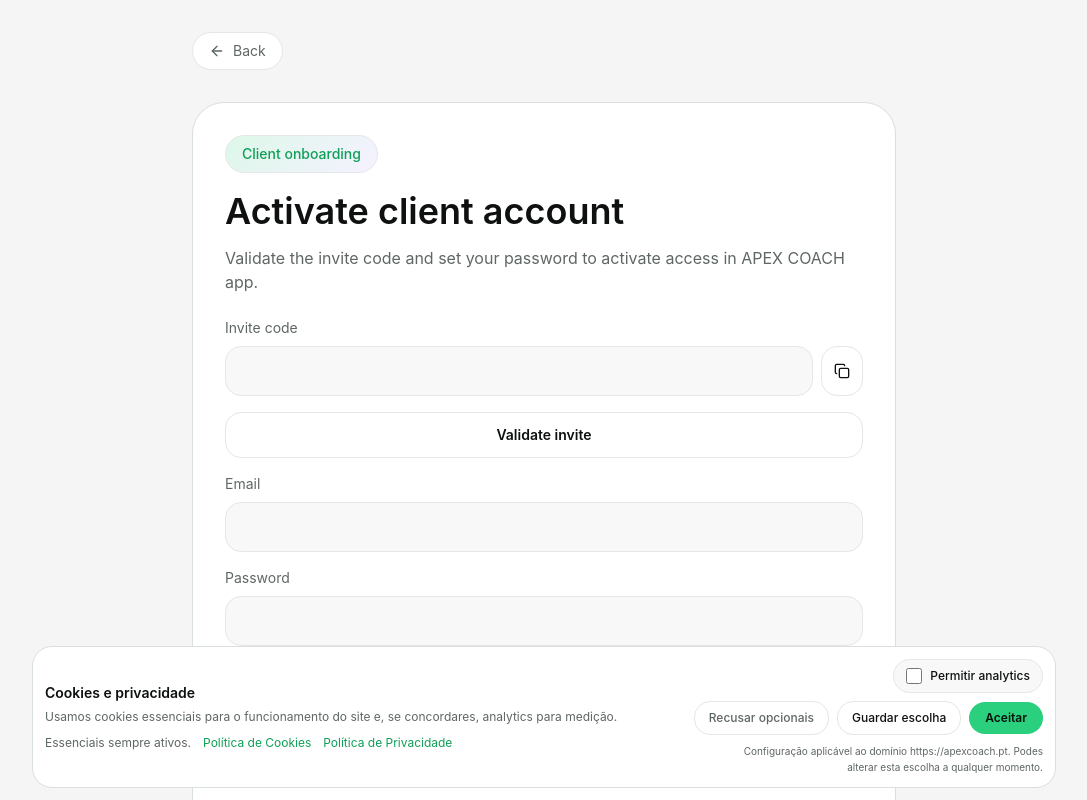
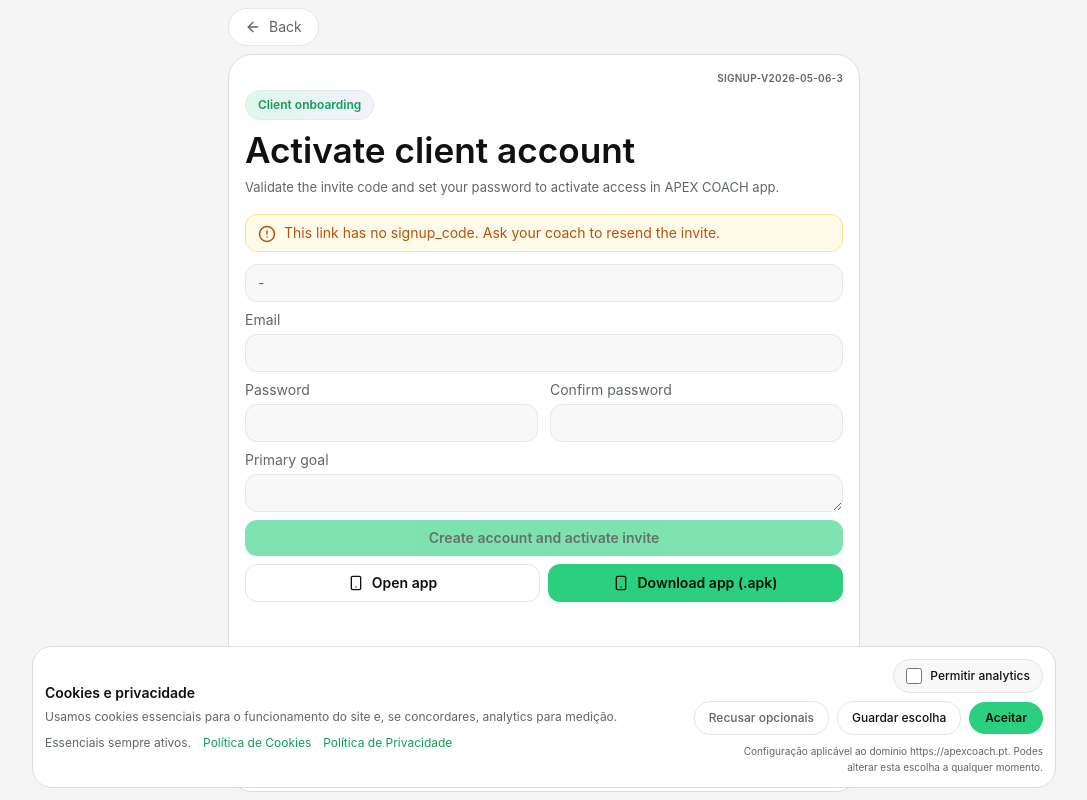
Before and after one commit to potter-53/apexcoach-web, a Next.js app: page /client_signup in a window 1280 px wide. Shown: the top 800 px of the page, without its empty margins (96-1183 px from the left). Built offline with nearby package versions, Linux system fonts and the light colour scheme; no server answers.

Commit message:
Update brand lockup with neutral APEX and gradient COACH

```diff
--- a/app/client_signup/ClientSignupClient.jsx
+++ b/app/client_signup/ClientSignupClient.jsx
@@ -2,12 +2,12 @@
 
 import { useEffect, useMemo, useState } from "react";
 import Link from "next/link";
+import { useRouter } from "next/navigation";
 import { useSearchParams } from "next/navigation";
 import {
   AlertCircle,
   ArrowLeft,
   CheckCircle2,
-  Copy,
   LoaderCircle,
   Smartphone,
 } from "lucide-react";
@@ -21,11 +21,11 @@ const copyByLocale = {
     title: "Ativar conta cliente",
     subtitle:
       "Valida o codigo do convite e define a tua palavra-passe para ativar o acesso na app APEX COACH.",
-    code: "Codigo de convite",
     email: "Email",
     password: "Palavra-passe",
-    goals: "Objetivo principal (opcional)",
-    validate: "Validar convite",
+    confirmPassword: "Confirmar palavra-passe",
+    goals: "Objetivo principal",
+    validate: "A validar convite...",
     create: "Criar conta e ativar convite",
     creating: "A ativar...",
     invalidCode: "Codigo de convite invalido ou expirado.",
@@ -39,6 +39,13 @@ const copyByLocale = {
     confirmEmail:
       "Conta criada. Confirma o email e depois faz login na app para concluir a ativacao.",
     fallbackError: "Nao foi possivel concluir o registo.",
+    doneApex:
+      "Bem-vindo(a) a APEX COACH. A tua conta está ativa e pronta para elevar o teu processo.",
+    successPopupTitle: "Conta ativa",
+    successPopupText: "Queres fazer download da APK agora ou voltar à landing page?",
+    goLandingNow: "Voltar à landing",
+    autoRedirectIn: "Redirecionamento automático em",
+    popupPendingEmail: "Conta criada. Confirma o email e depois abre a app.",
     coach: "Coach",
     client: "Cliente",
   },
@@ -48,11 +55,11 @@ const copyByLocale = {
     title: "Activate client account",
     subtitle:
       "Validate the invite code and set your password to activate access in APEX COACH app.",
-    code: "Invite code",
     email: "Email",
     password: "Password",
-    goals: "Primary goal (optional)",
-    validate: "Validate invite",
+    confirmPassword: "Confirm password",
+    goals: "Primary goal",
+    validate: "Validating invite...",
     create: "Create account and activate invite",
     creating: "Activating...",
     invalidCode: "Invite code is invalid or expired.",
@@ -66,12 +73,21 @@ const copyByLocale = {
     confirmEmail:
       "Account created. Confirm your email and then login in the app to finish activation.",
     fallbackError: "Could not complete signup.",
+    doneApex:
+      "Welcome to APEX COACH. Your account is now active and ready to elevate your journey.",
+    successPopupTitle: "Account active",
+    successPopupText: "Do you want to download the APK now or go back to the landing page?",
+    goLandingNow: "Back to landing",
+    autoRedirectIn: "Auto redirect in",
+    popupPendingEmail: "Account created. Confirm your email and then open the app.",
     coach: "Coach",
     client: "Client",
   },
 };
 
-function detectLocale() {
+function detectLocale(searchParams) {
+  const queryLang = (searchParams?.get("lang") ?? "").toLowerCase().trim();
+  if (queryLang === "pt" || queryLang === "en") return queryLang;
   if (typeof navigator === "undefined") return "en";
   return navigator.language?.toLowerCase().startsWith("pt") ? "pt" : "en";
 }
@@ -87,6 +103,8 @@ function describeError(error, locale = "en") {
 }
 
 export default function ClientSignupClient() {
+  const uiVersion = "signup-v2026-05-06-3";
+  const router = useRouter();
   const searchParams = useSearchParams();
   const configured = useMemo(() => isSupabaseConfigured(), []);
   const [locale, setLocale] = useState("en");
@@ -95,19 +113,50 @@ export default function ClientSignupClient() {
   const [inviteCode, setInviteCode] = useState("");
   const [email, setEmail] = useState("");
   const [password, setPassword] = useState("");
+  const [confirmPassword, setConfirmPassword] = useState("");
   const [goals, setGoals] = useState("");
   const [loadingPreview, setLoadingPreview] = useState(false);
   const [submitting, setSubmitting] = useState(false);
   const [invitePreview, setInvitePreview] = useState(null);
   const [errorMessage, setErrorMessage] = useState("");
   const [successMessage, setSuccessMessage] = useState("");
+  const [showSuccessPopup, setShowSuccessPopup] = useState(false);
+  const [redirectCountdown, setRedirectCountdown] = useState(20);
+  const [popupText, setPopupText] = useState("");
+  const [signupCompleted, setSignupCompleted] = useState(false);
 
   useEffect(() => {
-    setLocale(detectLocale());
+    setLocale(detectLocale(searchParams));
     const codeFromQuery =
       (searchParams.get("signup_code") ?? searchParams.get("code") ?? "").trim();
     if (codeFromQuery) setInviteCode(codeFromQuery);
   }, [searchParams]);
+
+  useEffect(() => {
+    if (!inviteCode.trim() || invitePreview || loadingPreview) return;
+    validateInvite();
+    // eslint-disable-next-line react-hooks/exhaustive-deps
+  }, [inviteCode]);
+
+  useEffect(() => {
+    if (!showSuccessPopup) return;
+    setRedirectCountdown(20);
+    const intervalId = window.setInterval(() => {
+      setRedirectCountdown((prev) => (prev > 1 ? prev - 1 : 0));
+    }, 1000);
+    const timeoutId = window.setTimeout(() => {
+      router.push("/");
+    }, 20000);
+    return () => {
+      window.clearInterval(intervalId);
+      window.clearTimeout(timeoutId);
+    };
+  }, [showSuccessPopup, router]);
+
+  useEffect(() => {
+    if (!signupCompleted) return;
+    setShowSuccessPopup(true);
+  }, [signupCompleted]);
 
   const appDeepLink = useMemo(() => {
     const code = encodeURIComponent(inviteCode.trim());
@@ -137,7 +186,7 @@ export default function ClientSignupClient() {
       if (!row) throw new Error(t.invalidCode);
 
       setInvitePreview(row);
-      if (!email.trim() && row.email) setEmail(String(row.email));
+      if (row.email) setEmail(String(row.email));
       setSuccessMessage(t.inviteOk);
     } catch (error) {
       setInvitePreview(null);
@@ -155,6 +204,10 @@ export default function ClientSignupClient() {
     }
     if (!invitePreview) {
       setErrorMessage(t.invalidCode);
+      return;
+    }
+    if (password !== confirmPassword) {
+      setErrorMessage(locale === "pt" ? "As palavras-passe nao coincidem." : "Passwords do not match.");
       return;
     }
     setSubmitting(true);
@@ -183,16 +236,36 @@ export default function ClientSignupClient() {
         if (signUpError) throw signUpError;
         if (!signUpData.session) {
           setSuccessMessage(t.confirmEmail);
+          setPopupText(t.popupPendingEmail ?? t.confirmEmail);
+          setSignupCompleted(true);
           return;
         }
       }
 
-      const { error: acceptError } = await supabase.rpc("accept_client_invite", {
+      const { data: acceptData, error: acceptError } = await supabase.rpc("accept_client_invite", {
         p_invite_token: cleanCode,
         p_client_goals: goals.trim(),
       });
       if (acceptError) throw acceptError;
-      setSuccessMessage(t.done);
+
+      // Fallback persistence in case RPC path does not propagate goals in some envs.
+      const normalizedGoals = goals.trim();
+      if (normalizedGoals.length > 0) {
+        const acceptedRow = Array.isArray(acceptData) ? acceptData[0] : acceptData;
+        const studentId = String(invitePreview?.student_id ?? acceptedRow?.student_id ?? "").trim();
+        if (studentId) {
+          await supabase
+            .from("students")
+            .update({
+              client_goals: normalizedGoals,
+              main_goal: normalizedGoals,
+            })
+            .eq("id", studentId);
+        }
+      }
+      setSuccessMessage(t.doneApex ?? t.done);
+      setPopupText(t.doneApex ?? t.done);
+      setSignupCompleted(true);
     } catch (error) {
       setErrorMessage(describeError(error, locale));
     } finally {
@@ -201,9 +274,9 @@ export default function ClientSignupClient() {
   }
 
   return (
-    <main className="min-h-screen bg-[var(--bg)] text-[var(--text)]">
+    <main className="h-[100dvh] overflow-hidden bg-[var(--bg)] text-[var(--text)]">
       <div className="pointer-events-none fixed inset-0 -z-10 bg-[radial-gradient(circle_at_top_left,rgba(42,208,125,0.16),transparent_28%),radial-gradient(circle_at_bottom_right,rgba(124,77,255,0.08),transparent_22%),linear-gradient(180deg,#fbfbfb_0%,#f5f5f5_52%,#f2f4f3_100%)]" />
-      <div className="mx-auto flex min-h-screen max-w-3xl flex-col px-5 py-8 lg:px-8">
+      <div className="mx-auto flex h-[100dvh] max-w-2xl flex-col px-3 py-2 lg:px-5">
         <Link
           href="/"
           className="inline-flex w-fit items-center gap-2 rounded-full border border-[var(--border)] bg-[var(--surface-solid)] px-4 py-2 text-sm text-[var(--text-muted)]"
@@ -212,63 +285,72 @@ export default function ClientSignupClient() {
           {t.back}
         </Link>
 
-        <section className="mt-8 rounded-[32px] border border-[var(--border-strong)] bg-[var(--surface-solid)] p-6 shadow-[var(--shadow-panel)] sm:p-8">
-          <div className="inline-flex rounded-full border border-[var(--accent)]/20 bg-[linear-gradient(135deg,var(--accent-soft),rgba(124,77,255,0.08))] px-4 py-2 text-sm font-medium text-[var(--accent-strong)]">
+        <section className="mt-2 flex-1 overflow-hidden rounded-[24px] border border-[var(--border-strong)] bg-[var(--surface-solid)] p-3 shadow-[var(--shadow-panel)] sm:p-4">
+          <div className="mb-1 text-right text-[10px] font-semibold uppercase tracking-wide text-[var(--text-muted)]">
+            {uiVersion}
+          </div>
+          <div className="inline-flex rounded-full border border-[var(--accent)]/20 bg-[linear-gradient(135deg,var(--accent-soft),rgba(124,77,255,0.08))] px-3 py-1.5 text-xs font-semibold text-[var(--accent-strong)]">
             {t.badge}
           </div>
-          <h1 className="mt-4 text-4xl font-semibold leading-tight">{t.title}</h1>
-          <p className="mt-3 text-[var(--text-muted)]">{t.subtitle}</p>
+          <h1 className="mt-2 text-[2rem] font-semibold leading-tight sm:text-[2.2rem]">{t.title}</h1>
+          <p className="mt-1.5 text-[13px] text-[var(--text-muted)]">{t.subtitle}</p>
+
+          {!inviteCode.trim() && (
+            <div className="mt-4 flex items-start gap-2 rounded-xl border border-amber-200 bg-amber-50 px-3 py-2 text-amber-700">
+              <AlertCircle size={18} className="mt-0.5 shrink-0" />
+              <p className="text-sm">
+                {locale === "pt"
+                  ? "Este link nao tem signup_code. Pede ao coach para reenviar o convite."
+                  : "This link has no signup_code. Ask your coach to resend the invite."}
+              </p>
+            </div>
+          )}
 
           {!!errorMessage && (
-            <div className="mt-5 flex items-start gap-3 rounded-2xl border border-rose-200 bg-rose-50 px-4 py-3 text-rose-700">
+            <div className="mt-4 flex items-start gap-2 rounded-xl border border-rose-200 bg-rose-50 px-3 py-2 text-rose-700">
               <AlertCircle size={18} className="mt-0.5 shrink-0" />
               <p className="text-sm">{errorMessage}</p>
             </div>
           )}
 
           {!!successMessage && (
-            <div className="mt-5 flex items-start gap-3 rounded-2xl border border-emerald-200 bg-emerald-50 px-4 py-3 text-emerald-700">
+            <div className="mt-4 flex items-start gap-2 rounded-xl border border-emerald-200 bg-emerald-50 px-3 py-2 text-emerald-700">
               <CheckCircle2 size={18} className="mt-0.5 shrink-0" />
               <p className="text-sm">{successMessage}</p>
             </div>
           )}
 
-          <form className="mt-6 grid gap-4" onSubmit={handleSubmit}>
-            <label className="grid gap-2">
-              <span className="text-sm text-[var(--text-muted)]">{t.code}</span>
-              <div className="flex gap-2">
-                <input
-                  value={inviteCode}
-                  onChange={(event) => setInviteCode(event.target.value)}
-                  className="w-full rounded-2xl border border-[var(--border)] bg-[var(--surface-muted)] px-4 py-3 text-[var(--text)] outline-none focus:border-[var(--accent)]/40 focus:bg-white"
-                  required
-                />
+          {signupCompleted ? (
+            <div className="mt-3 rounded-xl border border-emerald-200 bg-emerald-50 px-3 py-2 text-emerald-800">
+              <div className="flex items-center justify-between gap-2 text-sm font-semibold">
+                <span>{t.successPopupTitle}</span>
+                <span className="text-xs font-medium text-emerald-700">
+                  {t.autoRedirectIn} {redirectCountdown}s
+                </span>
+              </div>
+              <p className="mt-1 text-sm">{popupText || t.successPopupText}</p>
+              <div className="mt-2 grid gap-2 sm:grid-cols-2">
+                <a
+                  href="/download/apk"
+                  className="inline-flex items-center justify-center gap-2 rounded-xl bg-[var(--accent)] px-4 py-2 text-sm font-semibold text-[var(--accent-foreground)]"
+                >
+                  <Smartphone size={16} />
+                  {t.download}
+                </a>
                 <button
                   type="button"
-                  onClick={async () => {
-                    await navigator.clipboard.writeText(inviteCode.trim());
-                    setSuccessMessage(t.copied);
-                  }}
-                  className="rounded-2xl border border-[var(--border)] bg-[var(--surface-solid)] px-3"
-                  title={t.copyCode}
+                  onClick={() => router.push("/")}
+                  className="inline-flex items-center justify-center rounded-xl border border-[var(--border)] bg-[var(--surface-solid)] px-4 py-2 text-sm font-semibold"
                 >
-                  <Copy size={16} />
+                  {t.goLandingNow}
                 </button>
               </div>
-            </label>
+            </div>
+          ) : null}
 
-            <button
-              type="button"
-              onClick={validateInvite}
-              disabled={loadingPreview}
-              className="inline-flex items-center justify-center gap-2 rounded-2xl border border-[var(--border)] bg-[var(--surface-solid)] px-4 py-3 text-sm font-semibold"
-            >
-              {loadingPreview ? <LoaderCircle size={16} className="animate-spin" /> : null}
-              {t.validate}
-            </button>
-
+          <form className="mt-3 grid gap-2 overflow-hidden" onSubmit={handleSubmit}>
             {invitePreview ? (
-              <div className="rounded-2xl border border-[var(--border)] bg-[var(--surface-muted)] px-4 py-3 text-sm">
+              <div className="rounded-xl border border-[var(--border)] bg-[var(--surface-muted)] px-3 py-2 text-sm">
                 <p>
                   <strong>{t.client}:</strong> {String(invitePreview.client_name ?? "-")}
                 </p>
@@ -278,60 +360,86 @@ export default function ClientSignupClient() {
               </div>
             ) : null}
 
-            <label className="grid gap-2">
+            <div className="rounded-xl border border-[var(--border)] bg-[var(--surface-muted)] px-3 py-2 text-sm text-[var(--text-muted)]">
+              <div className="flex items-center justify-between gap-2">
+                <span className="truncate">{inviteCode || "-"}</span>
+                {loadingPreview ? (
+                  <span className="inline-flex items-center gap-2 text-xs">
+                    <LoaderCircle size={14} className="animate-spin" />
+                    {t.validate}
+                  </span>
+                ) : null}
+              </div>
+            </div>
+
+            <label className="grid gap-1">
               <span className="text-sm text-[var(--text-muted)]">{t.email}</span>
               <input
                 type="email"
                 value={email}
-                onChange={(event) => setEmail(event.target.value)}
-                className="rounded-2xl border border-[var(--border)] bg-[var(--surface-muted)] px-4 py-3 text-[var(--text)] outline-none focus:border-[var(--accent)]/40 focus:bg-white"
+                readOnly
+                className="rounded-xl border border-[var(--border)] bg-[var(--surface-muted)] px-3 py-1.5 text-[var(--text)] outline-none focus:border-[var(--accent)]/40 focus:bg-white"
                 required
               />
             </label>
 
-            <label className="grid gap-2">
+            <div className="grid gap-3 sm:grid-cols-2">
+            <label className="grid gap-1">
               <span className="text-sm text-[var(--text-muted)]">{t.password}</span>
               <input
                 type="password"
                 value={password}
                 onChange={(event) => setPassword(event.target.value)}
-                className="rounded-2xl border border-[var(--border)] bg-[var(--surface-muted)] px-4 py-3 text-[var(--text)] outline-none focus:border-[var(--accent)]/40 focus:bg-white"
+                className="rounded-xl border border-[var(--border)] bg-[var(--surface-muted)] px-3 py-1.5 text-[var(--text)] outline-none focus:border-[var(--accent)]/40 focus:bg-white"
                 minLength={8}
                 required
               />
             </label>
 
-            <label className="grid gap-2">
+            <label className="grid gap-1">
+              <span className="text-sm text-[var(--text-muted)]">{t.confirmPassword}</span>
+              <input
+                type="password"
+                value={confirmPassword}
+                onChange={(event) => setConfirmPassword(event.target.value)}
+                className="rounded-xl border border-[var(--border)] bg-[var(--surface-muted)] px-3 py-1.5 text-[var(--text)] outline-none focus:border-[var(--accent)]/40 focus:bg-white"
+                minLength={8}
+                required
+              />
+            </label>
+            </div>
+
+            <label className="grid gap-1">
               <span className="text-sm text-[var(--text-muted)]">{t.goals}</span>
               <textarea
                 value={goals}
                 onChange={(event) => setGoals(event.target.value)}
-                rows={3}
-                className="rounded-2xl border border-[var(--border)] bg-[var(--surface-muted)] px-4 py-3 text-[var(--text)] outline-none focus:border-[var(--accent)]/40 focus:bg-white"
+                rows={1}
+                className="rounded-xl border border-[var(--border)] bg-[var(--surface-muted)] px-3 py-1.5 text-[var(--text)] outline-none focus:border-[var(--accent)]/40 focus:bg-white"
               />
             </label>
 
             <button
               type="submit"
-              disabled={submitting || !invitePreview}
-              className="inline-flex items-center justify-center gap-2 rounded-2xl bg-[var(--accent)] px-4 py-3 text-sm font-semibold text-[var(--accent-foreground)] disabled:cursor-not-allowed disabled:opacity-60"
+              disabled={submitting || !invitePreview || !inviteCode.trim()}
+              className="inline-flex items-center justify-center gap-2 rounded-xl bg-[var(--accent)] px-4 py-2 text-sm font-semibold text-[var(--accent-foreground)] disabled:cursor-not-allowed disabled:opacity-60"
             >
               {submitting ? <LoaderCircle size={16} className="animate-spin" /> : null}
               {submitting ? t.creating : t.create}
             </button>
           </form>
 
-          <div className="mt-6 grid gap-3 sm:grid-cols-2">
+          <div className="mt-2 grid gap-2 sm:grid-cols-2">
             <a
               href={appDeepLink}
-              className="inline-flex items-center justify-center gap-2 rounded-2xl border border-[var(--border)] bg-[var(--surface-solid)] px-4 py-3 text-sm font-semibold"
+              className="inline-flex items-center justify-center gap-2 rounded-xl border border-[var(--border)] bg-[var(--surface-solid)] px-4 py-2 text-sm font-semibold"
             >
               <Smartphone size={16} />
               {t.openApp}
             </a>
             <a
               href="/download/apk"
-              className="inline-flex items-center justify-center gap-2 rounded-2xl bg-[var(--accent)] px-4 py-3 text-sm font-semibold text-[var(--accent-foreground)]"
+              className="inline-flex items-center justify-center gap-2 rounded-xl bg-[var(--accent)] px-4 py-2 text-sm font-semibold text-[var(--accent-foreground)]"
             >
               <Smartphone size={16} />
               {t.download}
@@ -339,6 +447,33 @@ export default function ClientSignupClient() {
           </div>
         </section>
       </div>
+      {showSuccessPopup ? (
+        <div className="fixed inset-0 z-50 flex items-center justify-center bg-black/45 px-4">
+          <div className="w-full max-w-md rounded-2xl border border-[var(--border-strong)] bg-[var(--surface-solid)] p-5 shadow-[var(--shadow-panel)]">
+            <h2 className="text-xl font-semibold">{t.successPopupTitle}</h2>
+            <p className="mt-2 text-sm text-[var(--text-muted)]">{popupText || t.successPopupText}</p>
+            <p className="mt-2 text-xs text-[var(--text-muted)]">
+              {t.autoRedirectIn} {redirectCountdown}s
+            </p>
+            <div className="mt-4 grid gap-2 sm:grid-cols-2">
+              <a
+                href="/download/apk"
+                className="inline-flex items-center justify-center gap-2 rounded-xl bg-[var(--accent)] px-4 py-2.5 text-sm font-semibold text-[var(--accent-foreground)]"
+              >
+                <Smartphone size={16} />
+                {t.download}
+              </a>
+              <button
+                type="button"
+                onClick={() => router.push("/")}
+                className="inline-flex items-center justify-center rounded-xl border border-[var(--border)] bg-[var(--surface-solid)] px-4 py-2.5 text-sm font-semibold"
+              >
+                {t.goLandingNow}
+              </button>
+            </div>
+          </div>
+        </div>
+      ) : null}
     </main>
   );
 }
```
Also changed, not shown: app/download/apk/route.js (+57 -2 lines), 1 other file (tests, documents, lock files or other folders).
